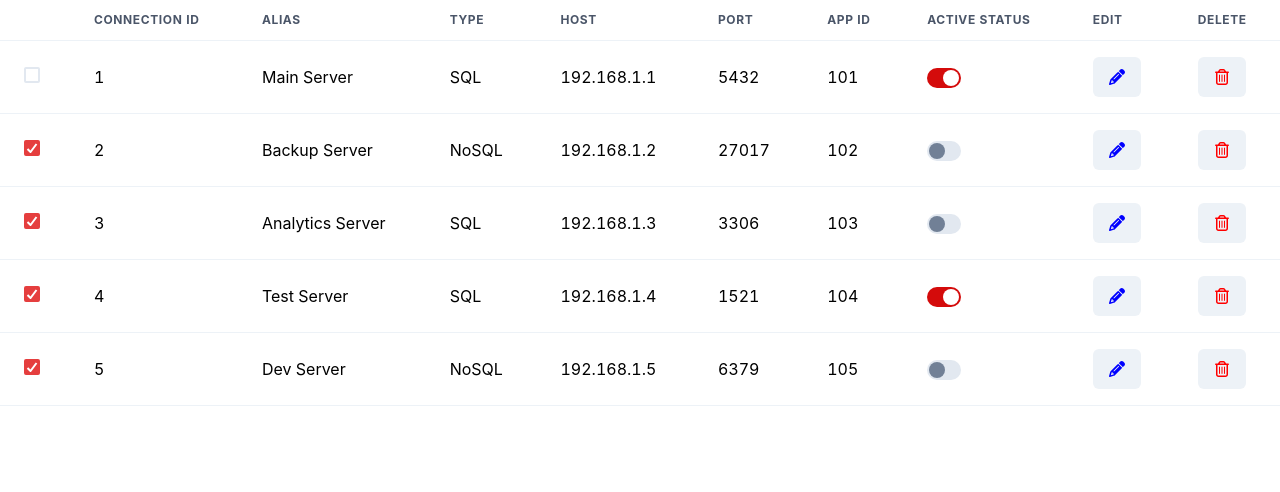
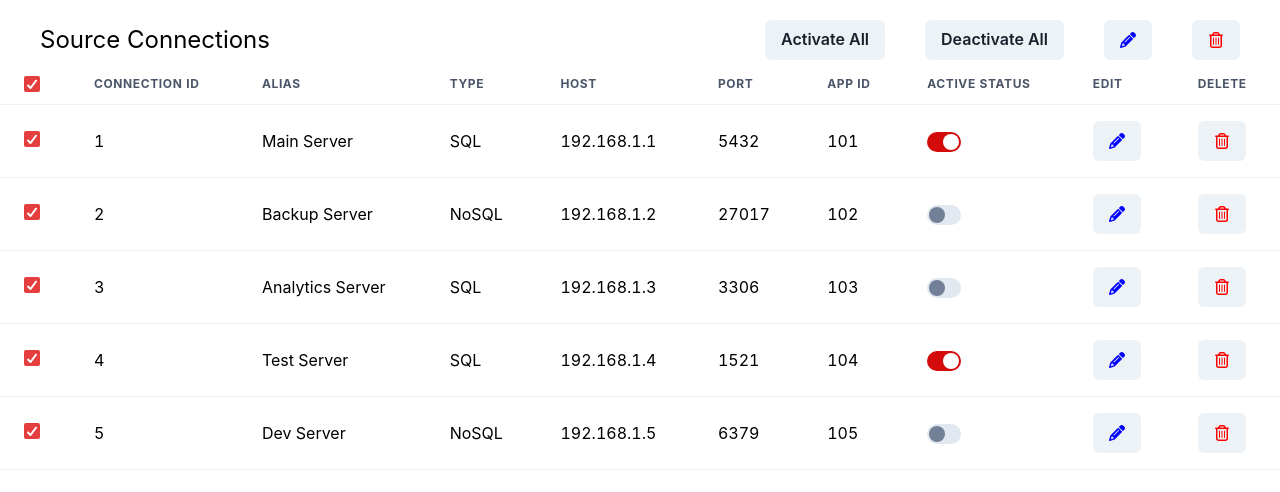
Before and after one commit to GS-naumanijaz/GoSaaS-Reporting-Service, a React (Vite) app: page /product in a window 1280 px wide. Both pictures are taken after a click on the label 32 px from the left and 75 px from the top of the page. Shown: the top 492 px of the page. Built offline with nearby package versions, Linux system fonts and the light colour scheme.

Commit message:
checkboxes and bult button added

```diff
--- a/src/components/CustomTable.tsx
+++ b/src/components/CustomTable.tsx
@@ -1,8 +1,7 @@
-import React, { useState } from "react";
-import { TableData } from "../models/TableData";
 import {
   Button,
   Checkbox,
+  HStack,
   Switch,
   Table,
   TableContainer,
@@ -11,9 +10,13 @@ import {
   Th,
   Thead,
   Tr,
+  Text,
 } from "@chakra-ui/react";
+import { useState } from "react";
+import { FaPencil, FaRegTrashCan } from "react-icons/fa6";
 import { primaryColor } from "../configs";
-import { FaPencil, FaRegTrashCan } from "react-icons/fa6";
+import { TableData } from "../models/TableData";
+import { GiConsoleController } from "react-icons/gi";
 
 interface Props {
   data: TableData[];
@@ -21,6 +24,13 @@ interface Props {
 
 const CustomTable = ({ data }: Props) => {
   const [tableData, setTableData] = useState(data);
+
+  const [allRowsSelected, setAllRowsSelected] = useState(false);
+  const [isSelectingRows, setIsSelectingRows] = useState(false);
+
+  const [checkedState, setCheckedState] = useState(
+    new Array(data.length).fill(false)
+  );
 
   const handleToggleSwitch = (id: number) => {
     const updatedData = tableData.map((row) => {
@@ -32,21 +42,72 @@ const CustomTable = ({ data }: Props) => {
     setTableData([...updatedData]);
   };
 
+  const selectAllCheckBoxes = () => {
+    setAllRowsSelected(!allRowsSelected);
+    setCheckedState(new Array(checkedState.length).fill(!allRowsSelected));
+    setIsSelectingRows(!allRowsSelected);
+    console.log(isSelectingRows);
+  };
+
+  const selectCheckBox = (rowIndex: number) => {
+    const updatedCheckedState = checkedState.map((item, idx) =>
+      idx === rowIndex ? !item : item
+    );
+    setCheckedState(updatedCheckedState);
+    setIsSelectingRows(updatedCheckedState.some((element) => element === true));
+    setAllRowsSelected(
+      updatedCheckedState.every((element) => element === true)
+    );
+  };
+
   return (
+    <>
+      <HStack
+        marginX={10}
+        marginTop={4}
+        height={12}
+        display="flex"
+        justifyContent="space-between"
+      >
+        <Text fontSize={"x-large"}>{data[0].getTableHeader()}</Text>
+        {isSelectingRows && (
+          <HStack spacing={10}>
+            <Button>Activate All</Button>
+            <Button>Deactivate All</Button>
+            <Button>
+              <FaPencil color="blue" />
+            </Button>
+            <Button>
+              <FaRegTrashCan color="red" />
+            </Button>
+          </HStack>
+        )}
+      </HStack>
       <TableContainer>
         <Table variant="simple">
           <Thead>
             <Tr>
+              <Th>
+                <Checkbox
+                  colorScheme="red"
+                  isChecked={allRowsSelected}
+                  onChange={selectAllCheckBoxes}
+                />
+              </Th>
               {tableData[0].tableHeadings().map((heading, index) => (
                 <Th key={index}>{heading}</Th>
               ))}
             </Tr>
           </Thead>
           <Tbody>
-          {tableData.map((row) => (
+            {tableData.map((row, rowIndex) => (
               <Tr key={row.getId()}>
                 <Td>
-                <Checkbox colorScheme="red" defaultChecked />
+                  <Checkbox
+                    colorScheme="red"
+                    isChecked={checkedState[rowIndex]}
+                    onChange={() => selectCheckBox(rowIndex)}
+                  />
                 </Td>
                 {row.tableData().map((d, index) => (
                   <Td key={index}>{d}</Td>
@@ -83,6 +144,7 @@ const CustomTable = ({ data }: Props) => {
           </Tbody>
         </Table>
       </TableContainer>
+    </>
   );
 };
 
--- a/src/components/ProductDetails.tsx
+++ b/src/components/ProductDetails.tsx
@@ -1,6 +1,5 @@
-import React from "react";
+import { SourceConnection } from "../models/SourceConnection";
 import CustomTable from "./CustomTable";
-import { SourceConnection } from "../models/SourceConnection";
 
 const ProductDetails = () => {
   const sampleData: SourceConnection[] = [
--- a/src/models/SourceConnection.ts
+++ b/src/models/SourceConnection.ts
@@ -43,12 +43,17 @@ export class SourceConnection implements TableData {
   }
 
   tableHeadings(): string[] {
-    return ["", "Connection ID", "Alias", "Type", "Host", "Port", "App ID", "Active Status", "Edit", "Delete"];
+    return ["Connection ID", "Alias", "Type", "Host", "Port", "App ID", "Active Status", "Edit", "Delete"];
+  }
+
+  getTableHeader(): string {
+      return "Source Connections"
   }
 
   requiresStatusToggle(): boolean {
     return true;
   }
+
 
   getSwitchStatus(): boolean {
       return this.isActive;
--- a/src/models/TableData.ts
+++ b/src/models/TableData.ts
@@ -3,6 +3,7 @@ export abstract class TableData {
   abstract tableData(): string[];
   abstract tableHeadings(): string[];
   abstract getId(): number;
+  abstract getTableHeader(): string;
   requiresStatusToggle(): boolean {
     return false;
   }
@@ -12,4 +13,5 @@ export abstract class TableData {
   toggleSwitchStatus() {
     throw new Error("This componnent does not have a switch");
   }
+
 }
```
Lines whose indentation alone changed are shown as unchanged.
